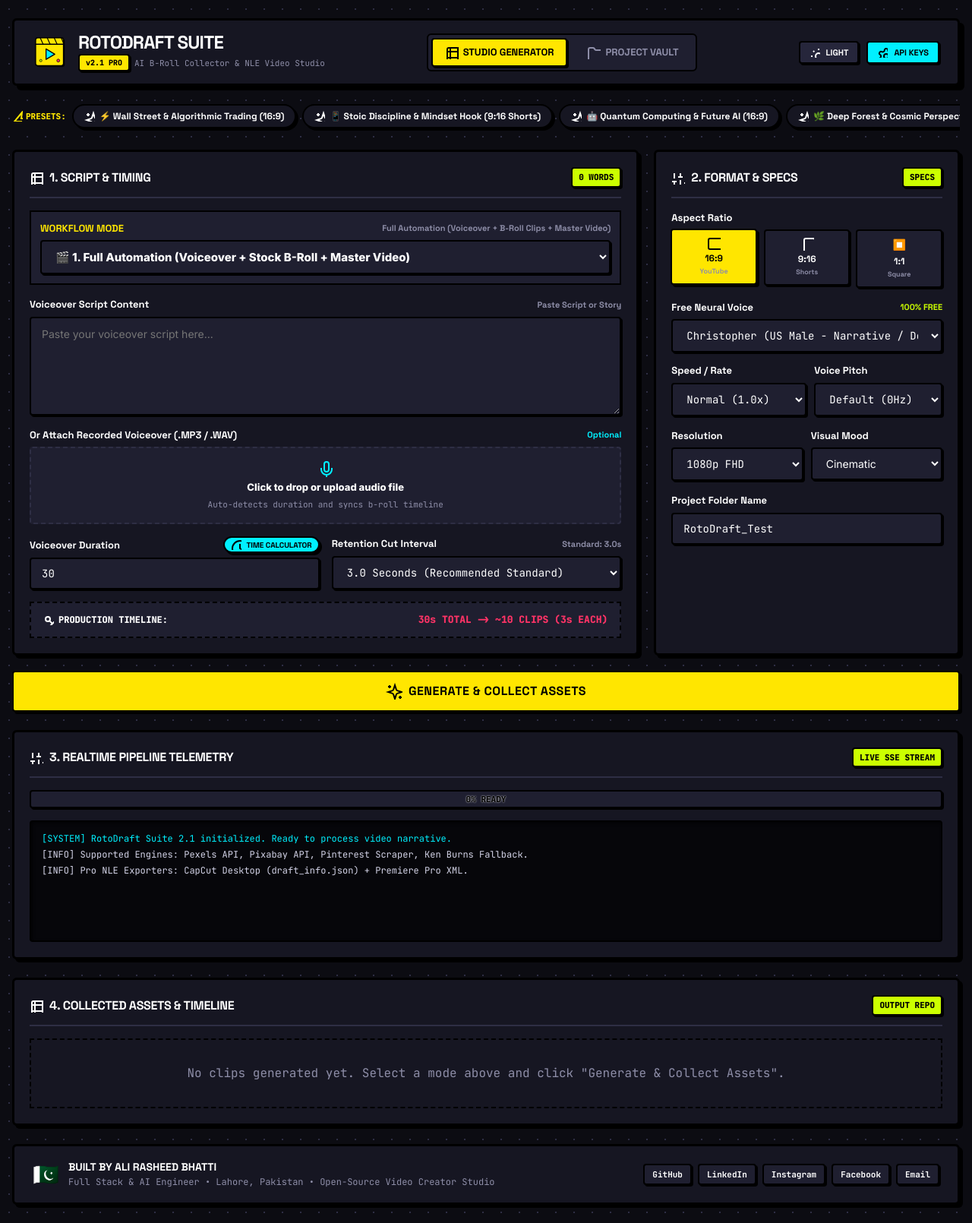
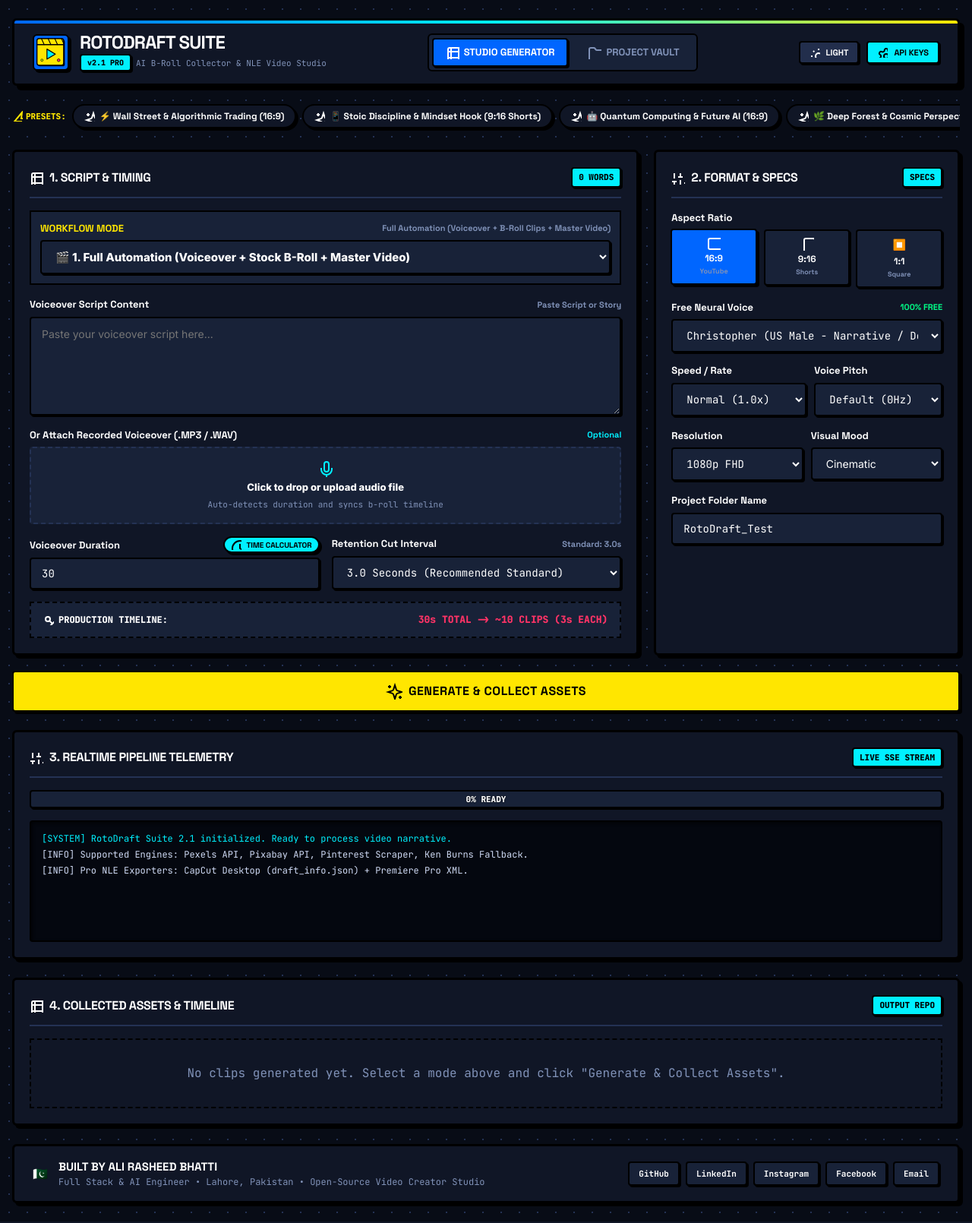
Before and after one commit to AliRash3ed/Rotodraft-Suite-AI-Automated-Broll-and-AI-Assets-Collector-Engine, a FastAPI app: page / in a window 1280 px wide. Shown: the whole page at 76% size. Run offline with FastAPI, Linux system fonts and the light colour scheme.

Commit message:
Release: static/css/neobrutalism.css (Signature Blue Theme & Creator Photo)

```diff
--- a/static/css/neobrutalism.css
+++ b/static/css/neobrutalism.css
@@ -1,38 +1,39 @@
 /* ==========================================================================
-   ROTODRAFT SUITE - NEO-BRUTALISM PRO DESIGN SYSTEM
-   Principles: Impeccable Style, Authentic Brutalism, Tactile Feedback
+   ROTODRAFT SUITE - SIGNATURE BLUE NEO-BRUTALISM PRO DESIGN SYSTEM
+   Principles: Cyber-Blue & Navy Neo-Brutalism, High Contrast, Tactile Depth
    ========================================================================== */
 
 @import url('https://fonts.googleapis.com/css2?family=Space+Grotesk:wght@500;700;800;900&family=JetBrains+Mono:wght@400;600;700;800;900&family=Inter:wght@400;500;600;700;800&display=swap');
 
 :root {
-  /* Colors */
-  --bg-primary: #0C0C12;
-  --bg-card: #161622;
-  --bg-secondary: #1F1F30;
-  --bg-surface: #26263B;
+  /* Signature Blue Dark Palette */
+  --bg-primary: #080C16;
+  --bg-card: #101626;
+  --bg-secondary: #182238;
+  --bg-surface: #222E4C;
 
   --text-primary: #FFFFFF;
-  --text-secondary: #D4D4E8;
-  --text-muted: #8E8EA8;
+  --text-secondary: #D0DBF5;
+  --text-muted: #8092B8;
 
   --border: #000000;
-  --border-light: #2E2E44;
+  --border-light: #243254;
   --border-width: 3px;
 
-  /* Vibrant Palette */
+  /* Signature Blue Accents */
+  --accent-blue: #0066FF;
+  --accent-cyan: #00F0FF;
   --accent-yellow: #FFE600;
   --accent-pink: #FF3366;
-  --accent-cyan: #00F0FF;
-  --accent-lime: #CCFF00;
-  --accent-purple: #A370F7;
+  --accent-lime: #00FF88;
+  --accent-purple: #8B5CF6;
 
   /* Tactile Shadows */
   --shadow-offset: 4px;
   --shadow-offset-lg: 6px;
   --shadow: var(--shadow-offset) var(--shadow-offset) 0px #000000;
   --shadow-lg: var(--shadow-offset-lg) var(--shadow-offset-lg) 0px #000000;
-  --shadow-yellow: var(--shadow-offset) var(--shadow-offset) 0px var(--accent-yellow);
+  --shadow-blue: var(--shadow-offset) var(--shadow-offset) 0px var(--accent-blue);
   --shadow-cyan: var(--shadow-offset) var(--shadow-offset) 0px var(--accent-cyan);
 
   /* Typography */
@@ -111,6 +112,18 @@ body {
   box-shadow: var(--shadow-lg);
   padding: 16px 24px;
   border-radius: var(--radius);
+  position: relative;
+  overflow: hidden;
+}
+
+.header::after {
+  content: '';
+  position: absolute;
+  top: 0;
+  left: 0;
+  right: 0;
+  height: 4px;
+  background: linear-gradient(90deg, var(--accent-blue), var(--accent-cyan), var(--accent-yellow));
 }
 
 .brand {
@@ -120,11 +133,22 @@ body {
 }
 
 .brand-icon {
-  width: 46px;
-  height: 46px;
+  width: 48px;
+  height: 48px;
   display: flex;
   align-items: center;
   justify-content: center;
+  background: var(--accent-blue);
+  border: 2px solid var(--border);
+  box-shadow: 3px 3px 0px #000;
+  border-radius: 6px;
+  overflow: hidden;
+}
+
+.brand-icon img {
+  width: 100%;
+  height: 100%;
+  object-fit: cover;
 }
 
 .brand-title {
@@ -137,7 +161,7 @@ body {
 }
 
 .brand-tag {
-  background: var(--accent-yellow);
+  background: var(--accent-cyan);
   color: #000;
   font-family: var(--font-mono);
   font-weight: 900;
@@ -179,8 +203,8 @@ body {
 }
 
 .tab-btn.active {
-  background: var(--accent-yellow);
-  color: #000;
+  background: var(--accent-blue);
+  color: #FFFFFF;
   border-color: var(--border);
   box-shadow: 2px 2px 0px #000;
 }
@@ -274,13 +298,14 @@ body {
   display: flex;
   align-items: center;
   gap: 8px;
+  color: var(--text-primary);
 }
 
 .card-badge {
   font-family: var(--font-mono);
   font-size: 11px;
   font-weight: 800;
-  background: var(--accent-lime);
+  background: var(--accent-cyan);
   color: #000;
   padding: 3px 8px;
   border: 2px solid var(--border);
@@ -487,10 +483,10 @@ body {
 .progress-bar {
   background: repeating-linear-gradient(
     45deg,
-    var(--accent-yellow),
-    var(--accent-yellow) 12px,
-    var(--accent-lime) 12px,
-    var(--accent-lime) 24px
+    var(--accent-blue),
+    var(--accent-blue) 12px,
+    var(--accent-cyan) 12px,
+    var(--accent-cyan) 24px
   );
   height: 100%;
   width: 0%;
@@ -505,12 +501,12 @@ body {
   font-family: var(--font-mono);
   font-size: 11px;
   font-weight: 900;
-  color: #000;
-  text-shadow: 0 0 2px #fff;
+  color: #FFFFFF;
+  text-shadow: 0 0 2px #000;
 }
 
 .terminal {
-  background: #06060A;
+  background: #04070F;
   border: 2px solid var(--border);
   border-radius: 4px;
   padding: 14px;
@@ -754,17 +751,26 @@ body {
 .author-info {
   display: flex;
   align-items: center;
-  gap: 12px;
+  gap: 14px;
 }
 
-.author-avatar {
-  font-size: 28px;
+.author-avatar-img {
+  width: 54px;
+  height: 54px;
+  border-radius: 50%;
+  border: 3px solid var(--accent-blue);
+  box-shadow: 3px 3px 0px #000;
+  object-fit: cover;
 }
 
 .author-details h4 {
   font-family: var(--font-heading);
-  font-size: 14px;
+  font-size: 15px;
   font-weight: 800;
+  color: var(--text-primary);
+  display: flex;
+  align-items: center;
+  gap: 6px;
 }
 
 .author-details p {
@@ -790,15 +796,15 @@ body {
   font-family: var(--font-mono);
   font-size: 11px;
   font-weight: 700;
-  padding: 4px 10px;
+  padding: 6px 12px;
   border-radius: 4px;
   text-decoration: none;
   transition: var(--transition);
 }
 
 .social-btn:hover {
-  background: var(--accent-yellow);
-  color: #000;
+  background: var(--accent-blue);
+  color: #FFFFFF;
   box-shadow: 3px 3px 0px #000;
   transform: translate(-1px, -1px);
 }
```
Also changed, not shown: other parts of static/css/neobrutalism.css (+25 -53 lines).
